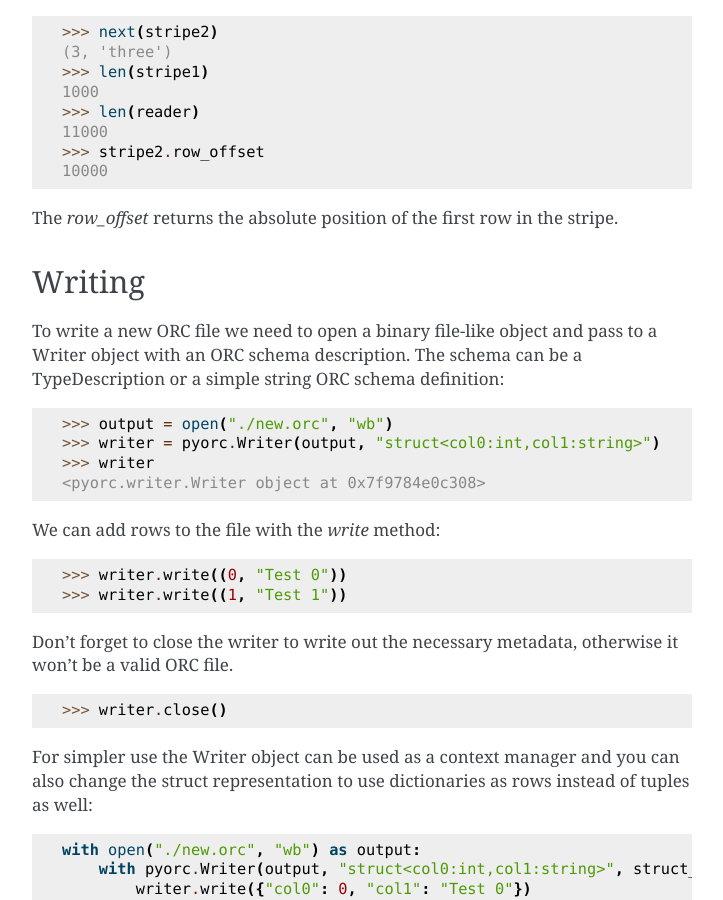
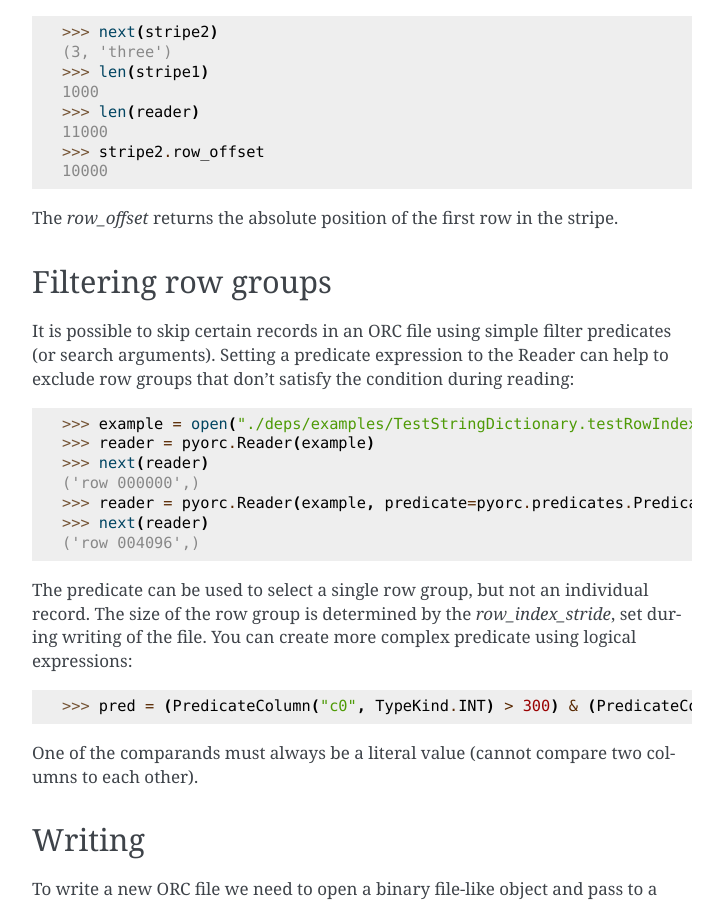
Before and after one commit to noirello/pyorc, a Sphinx documentation site: the page built from docs/tutorial.rst, in a window 1280 px wide and 900 px high, scrolled down 2099 px. Shown: the whole window, without its empty margins (388-1111 px from the left). Built offline with Sphinx 7.4.7, drawn with Linux system fonts in a browser that asks for light colours; some of the changed text lies outside the part shown.

Commit message:
Update tutorial with predicates

```diff
--- a/CHANGELOG.rst
+++ b/CHANGELOG.rst
@@ -12,7 +12,7 @@ Added
 - New read-only properties for Reader: row_index_stride and software_version.
 - Trino and Scritchley writer ids.
 - Type annotations support for ORC types.
-- Support `timestamp with local time zone` type.
+- Support for `timestamp with local time zone` type.
 - New parameter for Reader and Writer: timezone.
 - The backported zoneinfo module dependency pior to Python 3.9.
 - Predicate (SearchArgument) support for filtering row groups during ORC file
--- a/docs/tutorial.rst
+++ b/docs/tutorial.rst
@@ -107,6 +107,32 @@ stripe::
 The `row_offset` returns the absolute position of the first row in the
 stripe.
 
+Filtering row groups
+--------------------
+
+It is possible to skip certain records in an ORC file using simple filter
+predicates (or search arguments). Setting a predicate expression to the
+Reader can help to exclude row groups that don't satisfy the condition
+during reading::
+
+    >>> example = open("./deps/examples/TestStringDictionary.testRowIndex.orc", "rb")
+    >>> reader = pyorc.Reader(example)
+    >>> next(reader)
+    ('row 000000',)
+    >>> reader = pyorc.Reader(example, predicate=pyorc.predicates.PredicateColumn("str", pyorc.TypeKind.STRING) > "row 004096")
+    >>> next(reader)
+    ('row 004096',)
+
+The predicate can be used to select a single row group, but not an
+individual record. The size of the row group is determined by the
+`row_index_stride`, set during writing of the file. You can create more
+complex predicate using logical expressions::
+
+    >>> pred = (PredicateColumn("c0", TypeKind.INT) > 300) & (PredicateColumn("c1", TypeKind.STRING) == "A")
+
+One of the comparands must always be a literal value (cannot compare two
+columns to each other).
+
 Writing
 -------
 
```
Also changed, not shown: other parts of docs/tutorial.rst (+2 -2 lines), 1 other file.
